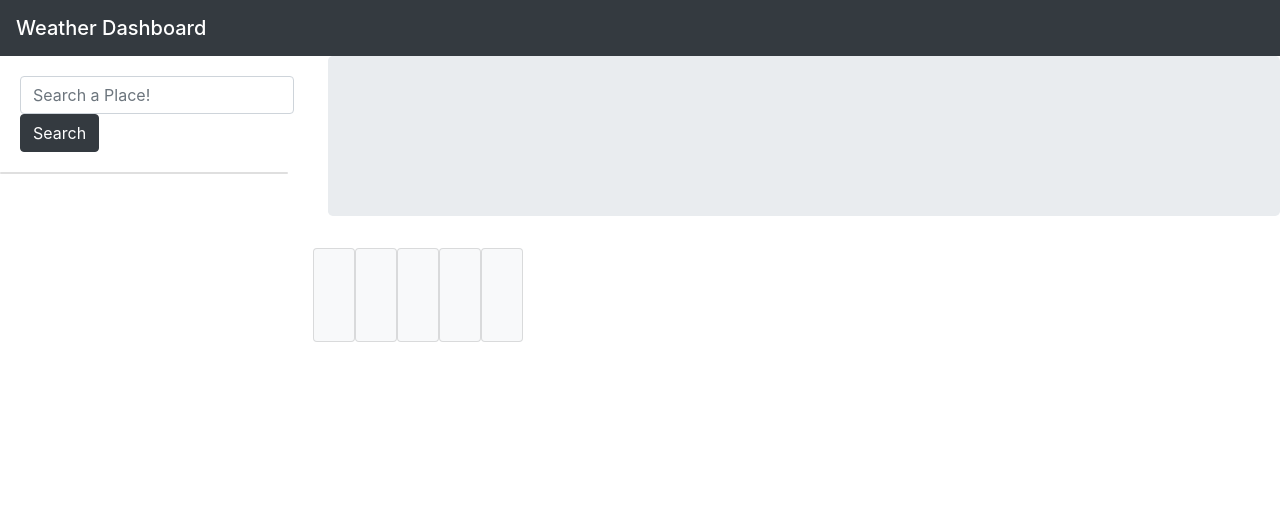
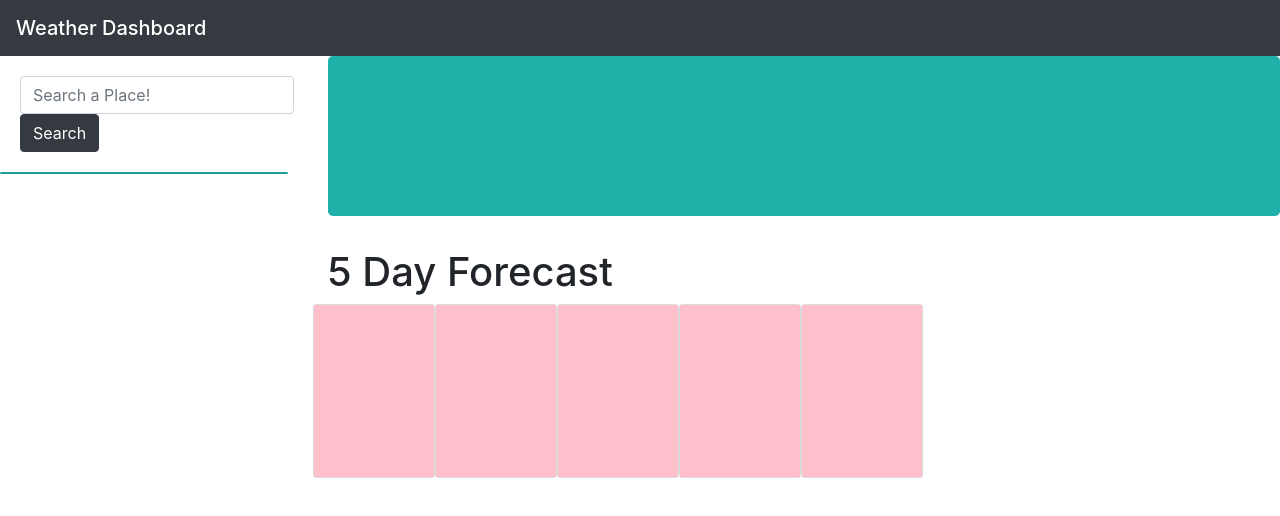
Before and after one commit to lakis006/weather-dashboard, a plain HTML site: page index.html in a window 1280 px wide. Drawn offline with nearby package versions, Linux system fonts and the light colour scheme.

Commit message:
added some styling because website looked boring

```diff
--- a/assets/style.css
+++ b/assets/style.css
@@ -11,6 +11,19 @@ li {
     position: relative;
     padding-top: 10px;
     border: black;
+}
+
+.card {
+    background-color: lightseagreen;
+}
+
+.card-body {
+    background-color: pink;
+    padding: 60px;
+}
+
+.jumbotron {
+    background-color: lightseagreen;
 }
 
 .red {
--- a/index.html
+++ b/index.html
@@ -56,7 +56,9 @@
                 <div id="wind-speed"></div>
                 <div id="uv-index"></div>
             </div>
+            <h1>5 Day Forecast</h1>
             <div class="row">
+
                 <div class="card bg-light mb-3" style="max-width: 18rem;">
 
                     <div class="card-body">
```
